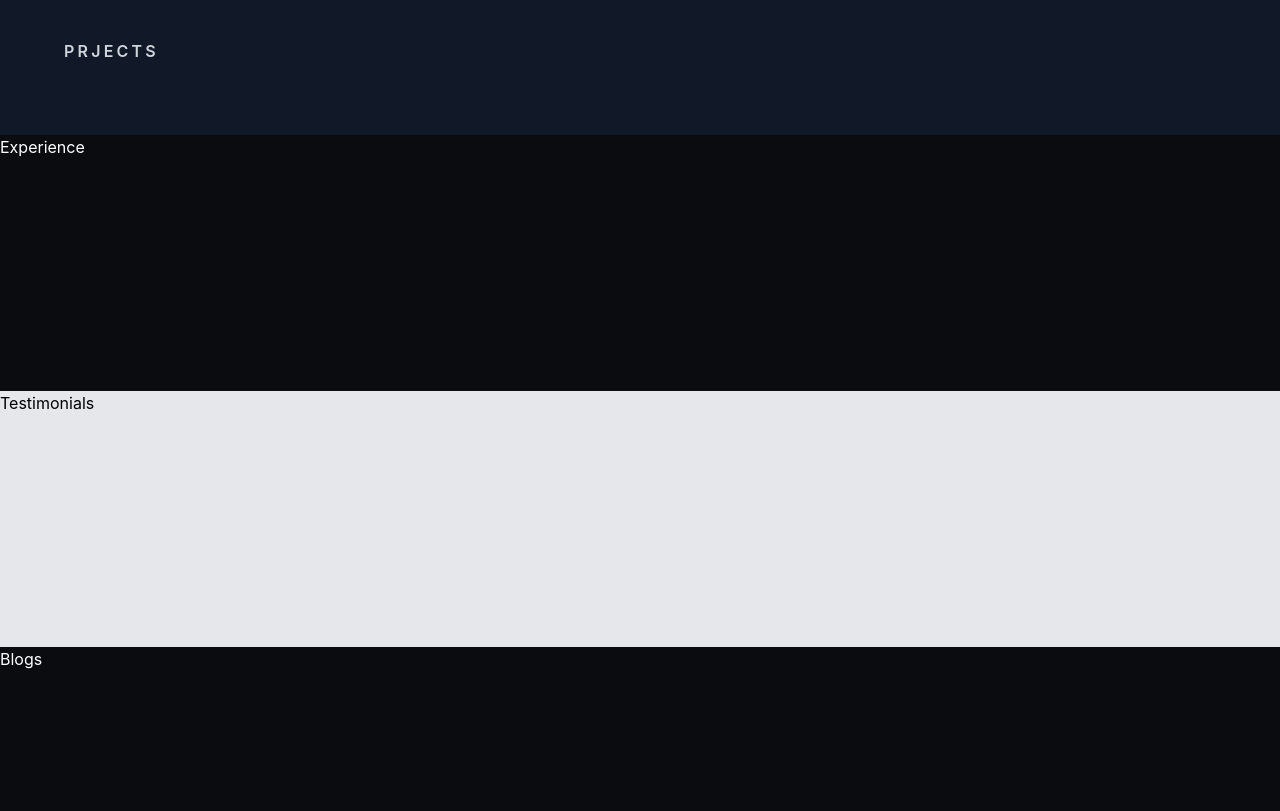
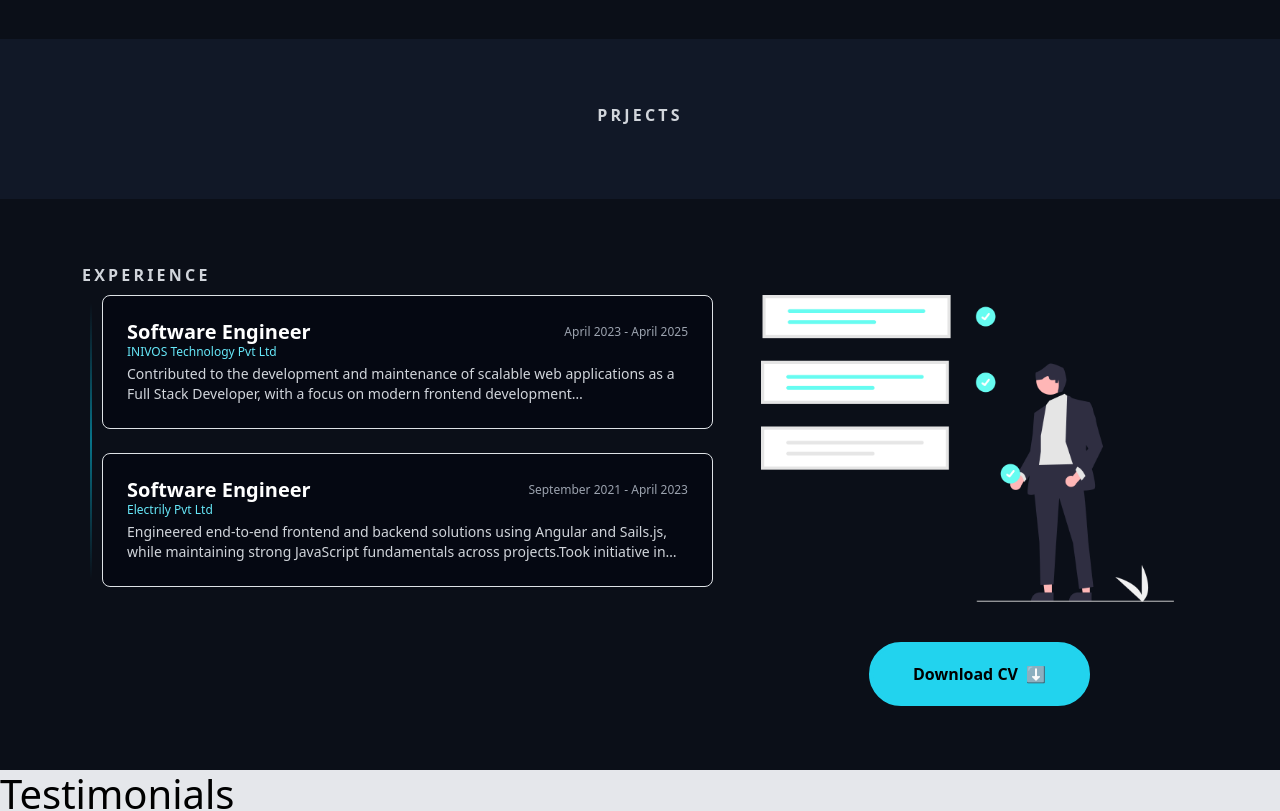
Before and after one commit to NilangaJayawickrama/MyPortfolio, a React (Create React App) app: page / in a window 1280 px wide. Shown: the part 1600-2411 px from the top of the page. Built offline with nearby package versions, Linux system fonts and the light colour scheme.

Commit message:
Added changes to experience section

```diff
--- a/package.json
+++ b/package.json
@@ -3,8 +3,10 @@
   "version": "0.1.0",
   "private": true,
   "dependencies": {
+    "bootstrap": "^5.3.8",
     "cra-template": "1.2.0",
     "react": "^18.3.1",
+    "react-bootstrap": "^2.10.10",
     "react-dom": "^18.3.1",
     "react-icons": "^5.5.0",
     "react-scripts": "5.0.1",
--- a/src/presentation/pages/home/sections/Experience.js
+++ b/src/presentation/pages/home/sections/Experience.js
@@ -1,11 +1,180 @@
-import React from 'react';
+import React, { useState } from "react";
+import { Modal, Button } from "react-bootstrap";
+import "bootstrap/dist/css/bootstrap.min.css";
 
 const Experience = () => {
-    return (
-        <div className="h-64">
-            <h1 className='text-white'>Experience</h1>
+  const [showModal, setShowModal] = useState(false);
+  const [selectedExp, setSelectedExp] = useState(null);
+
+  const experiences = [
+    {
+      title: "Software Engineer",
+      company: "INIVOS Technology Pvt Ltd",
+      period: "April 2023 - April 2025",
+      description: [
+        "Contributed to the development and maintenance of scalable web applications as a Full Stack Developer, with a focus on modern frontend development practices.",
+        "Collaborated with cross-functional Agile teams including UI/UX designers, product owners, and QA engineers to build clean and functional UIs.",
+        "Applied JavaScript best practices in UI implementation, with exposure to React patterns and component-driven architecture.",
+        "Wrote maintainable code, documented core logic, and conducted internal code reviews for quality assurance.",
+        "Practiced continuous learning, consistently integrating the latest frontend trends and coding standards into daily workflows.",
+        "Gained experience in code evaluation, bug diagnosis, and technical explanations during peer review and team discussions.",
+      ],
+    },
+    {
+      title: "Software Engineer",
+      company: "Electrily Pvt Ltd",
+      period: "September 2021 - April 2023",
+      description: [
+        "Engineered end-to-end frontend and backend solutions using Angular and Sails.js, while maintaining strong JavaScript fundamentals across projects.",
+        "Took initiative in evaluating frontend code, optimizing component logic, and writing reusable UI elements based on modern development principles.",
+        "Worked with cloud infrastructure (Google Cloud Platform) and managed relational databases using PostgreSQL for full-stack efficiency.",
+        "Focused on improving UI/UX responsiveness and code clarity, often breaking down technical decisions to both technical and non-technical stakeholders.",
+        "Strengthened abilities in technical writing, testing, and documentation—skills highly transferable to AI model training and code evaluation work",
+      ],
+    },
+  ];
+
+  const openModal = (exp) => {
+    setSelectedExp(exp);
+    setShowModal(true);
+  };
+
+  const closeModal = () => setShowModal(false);
+
+  return (
+    <section className="pt-[70px] py-12 md:py-16 bg-[#0b0f18]">
+      <div className="container mx-auto">
+        {/* Topic */}
+        <p className="text-xs sm:text-sm lg:text-base font-semibold tracking-[0.2em] uppercase text-gray-300 mb-2">
+          Experience
+        </p>
+
+        <div className="row g-5">
+          {/* LEFT */}
+          <div className="col-lg-7">
+            <div className="position-relative">
+              {experiences.map((exp, index) => (
+                <div key={index} className="position-relative mb-4">
+                  {/* Card */}
+                  <div
+                    className="bg-[#050812] border border-cyan-500/40 rounded-lg p-4 hover:bg-cyan-500/5 transition-all duration-300 position-relative overflow-hidden cursor-pointer ml-5"
+                    onClick={() => openModal(exp)}
+                  >
+                    <div className="row align-items-center">
+                      {/* <h5 className="text-white font-semibold mb-1">
+                        {exp.title}
+                      </h5> */}
+
+                      <div
+                        className="w-100 d-flex flex-column flex-md-row justify-content-between align-items-md-center"
+                        style={{ minHeight: "2px" }}
+                      >
+                        <div className="d-flex align-items-center mb-md-0">
+                          <h5 className="text-white font-semibold mb-0 me-md-3 flex-shrink-0">
+                            {exp.title}
+                          </h5>
+                        </div>
+                        <p className="text-gray-400 text-xs mb-0 hidden md:block">
+                          {exp.period}
+                        </p>
+                      </div>
+
+                      <div className=" text-start text-xs w-100 mb-1">
+                        <div className="d-flex flex-column flex-md-row justify-content-between">
+                          <span className="text-cyan-300">{exp.company}</span>
+                          <span className="text-gray-400 mt-1 md:hidden">
+                            {exp.period}
+                          </span>
+                        </div>
+                      </div>
+
+                      <p className="text-gray-300 text-sm mb-0 line-clamp-2">
+                        {exp.description.length > 120
+                          ? `${exp.description.substring(0, 120)}...`
+                          : exp.description}
+                        {exp.description.length > 120 && (
+                          <button
+                            className="text-cyan-400 hover:text-white text-xs font-medium ms-2 p-0 bg-transparent border-0"
+                            onClick={(e) => {
+                              e.stopPropagation();
+                              openModal(exp);
+                            }}
+                          >
+                            Show more →
+                          </button>
+                        )}
+                      </p>
+                    </div>
+                  </div>
+                </div>
+              ))}
+
+              {/* Vertical line */}
+              <div className="position-absolute bg-gradient-to-b from-transparent via-cyan-500/60 to-transparent w-[2px] left-2 top-2 bottom-2" />
+            </div>
+          </div>
+
+          {/* RIGHT: Image (hidden on mobile) */}
+          <div className="col-lg-5 justify-center ">
+            <div className="row flex justify-end w-full lg:w-100">
+              <img
+                src="/images/experience-image.png"
+                alt="About me"
+                className="w-44 sm:w-52 md:w-64 lg:w-150 xl:w-200 max-h-200 object-contain"
+              />
+            </div>
+
+            {/* Buttons */}
+            <div className="mt-10 justify-center flex items-center gap-6 ">
+              <a
+                href="https://drive.google.com/uc?export=download&id=1z1sZjph1kQXusgfYhRrszRHOnbn2XI1b"
+                target="_blank"
+                rel="noopener noreferrer"
+                className="no-underline"
+              >
+                <button className="transition-all duration-300 ease-in-out hover:-translate-y-1 hover:scale-105 hover:bg-cyan-500 hover:border-cyan-300 hover:shadow-2xl hover:shadow-cyan-600/50 bg-cyan-400 font-semibold text-black px-10 py-3 rounded-full flex items-center border-4 border-cyan-400 overflow-hidden gap-2 hover:text-white relative group">
+                  <span className="relative z-10">Download CV</span>
+                  <span className="group-hover:-rotate-12 transition-transform duration-300">
+                    ⬇️
+                  </span>
+
+                  <div className="absolute inset-0 bg-gradient-to-r from-transparent via-white/20 to-transparent -skew-x-12 transform -rotate-2 group-hover:animate-shimmer opacity-0 group-hover:opacity-100 transition-opacity duration-500 rounded-full" />
+                </button>
+              </a>
+            </div>
+          </div>
         </div>
-    );
-}
+      </div>
+
+      {/* Bootstrap Modal */}
+      <Modal
+        show={showModal}
+        onHide={() => setShowModal(false)}
+        centered
+        size="lg"
+      >
+        <Modal.Header closeButton className="bg-[#050812] border-0">
+          <Modal.Title className="text-white text-xl font-bold">
+            {selectedExp?.title}
+          </Modal.Title>
+        </Modal.Header>
+        <Modal.Body className="bg-[#050812] border border-cyan-500/40 p-4 max-h-[60vh] overflow-y-auto">
+          <p className="text-gray-300 text-sm leading-relaxed">
+            {selectedExp?.description}
+          </p>
+        </Modal.Body>
+        <Modal.Footer className="bg-gray-900/50 border-t border-gray-800 justify-content-center">
+          <Button
+            variant="link"
+            className="text-cyan-400 hover:text-white px-0"
+            onClick={() => setShowModal(false)}
+          >
+            Close
+          </Button>
+        </Modal.Footer>
+      </Modal>
+    </section>
+  );
+};
 
 export default Experience;
--- a/src/presentation/pages/home/sections/Introduction.js
+++ b/src/presentation/pages/home/sections/Introduction.js
@@ -56,6 +56,7 @@ const Introduction = () => {
               href="https://drive.google.com/uc?export=download&id=1z1sZjph1kQXusgfYhRrszRHOnbn2XI1b"
               target="_blank"
               rel="noopener noreferrer"
+              className="no-underline"
             >
               <button className="transition-all duration-300 ease-in-out hover:-translate-y-1 hover:scale-105 hover:bg-cyan-500 hover:border-cyan-300 hover:shadow-2xl hover:shadow-cyan-600/50 bg-cyan-400 font-semibold text-black px-6 py-3 rounded-full flex items-center border-4 border-cyan-400 overflow-hidden gap-2 hover:text-white relative group">
                 <span className="relative z-10">Download CV</span>
```
Also changed, not shown: public/images/experience-image.png (added), 1 other file (tests, documents, lock files or other folders).
